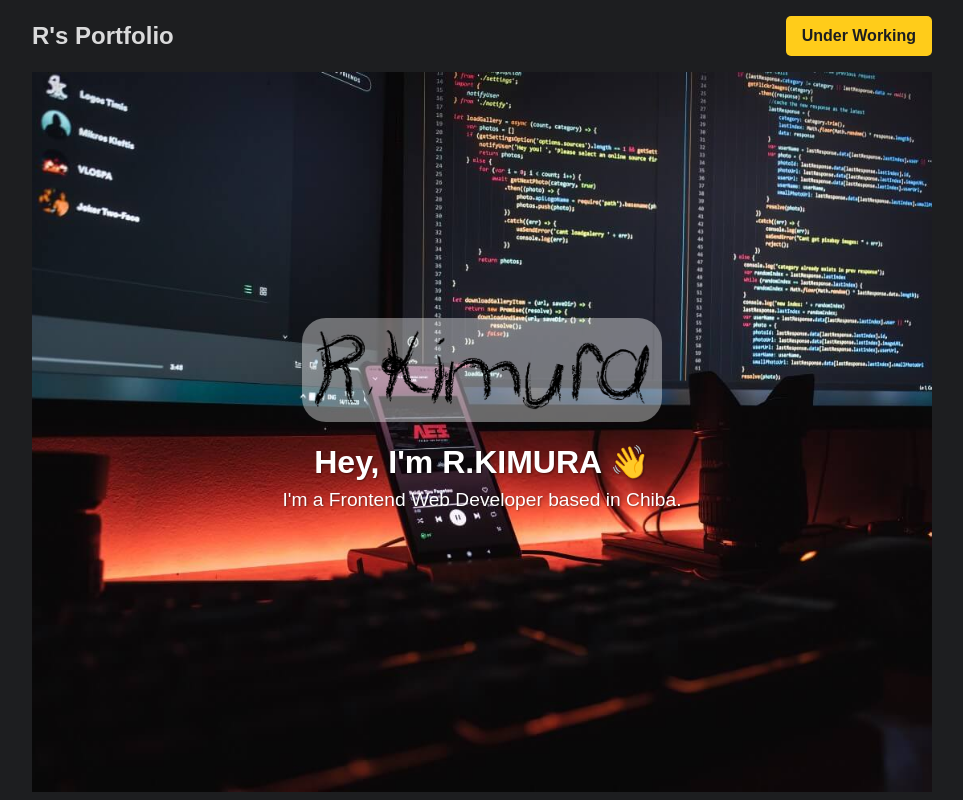
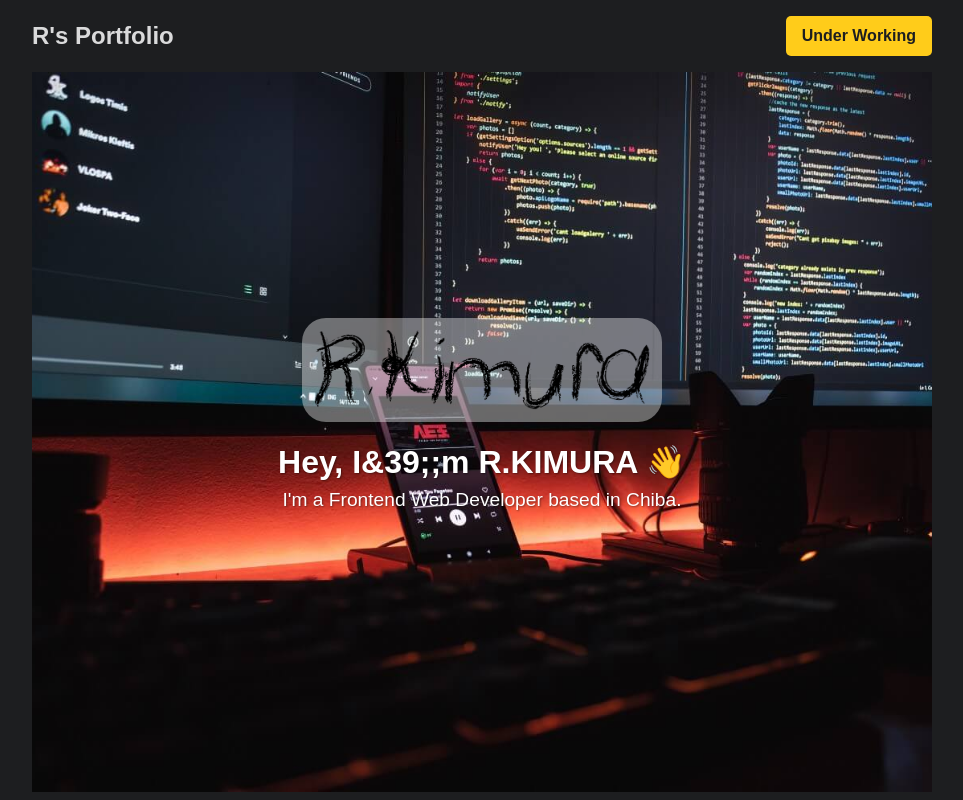
Before and after one commit to r-k1mur4/portfolio-by-next, a Next.js app: page / in a window 1280 px wide. Shown: the top 800 px of the page, without its empty margins (158-1121 px from the left). Built offline with nearby package versions, Linux system fonts and the light colour scheme.

Commit message:
アポストロフィテスト-v2

```diff
--- a/src/components/Hero.jsx
+++ b/src/components/Hero.jsx
@@ -13,7 +13,7 @@ const Hero = () => {
         alt="R.KIMURA's personal headshot"
       />
       <div className="hero-text">
-        <h1>Hey, I&apos;m R.KIMURA 👋</h1>
+        <h1>Hey, I&39;;m R.KIMURA 👋</h1>
         <p>I&apos;m a Frontend Web Developer based in Chiba.</p>
         <div className="social-icons">
           <a
```
